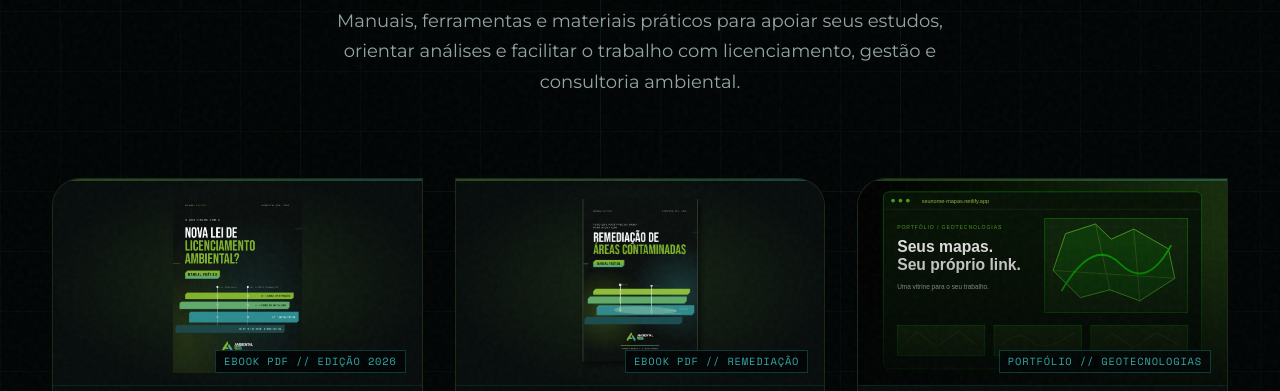
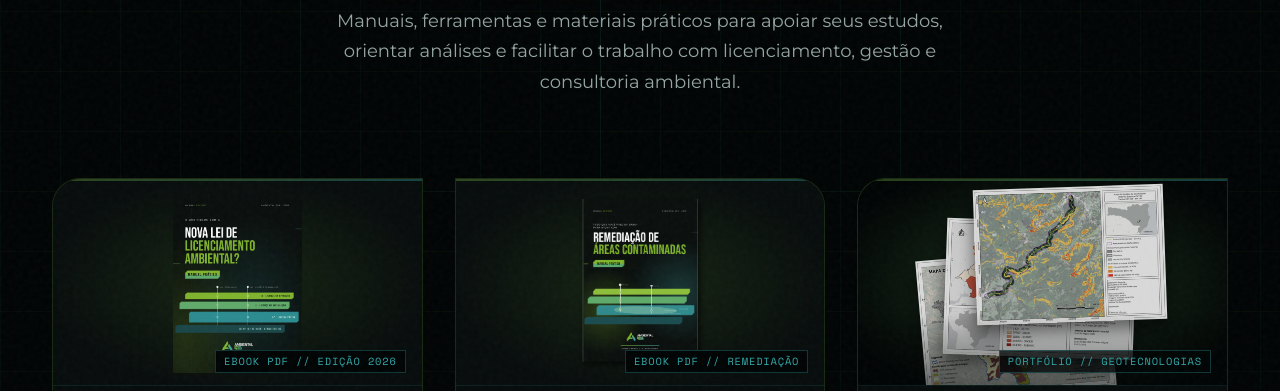
Before and after one commit to henriquegsantos149/low-ticket, a website built with Vite: page index.html in a window 1280 px wide. Shown: the part 409-800 px from the top of the page. Built offline with nearby package versions, Linux system fonts and the light colour scheme.

Commit message:
adicao de mapas

```diff
--- a/index.html
+++ b/index.html
@@ -145,8 +145,12 @@
 
             <!-- Produto 3: Portfólio de Mapas -->
             <article class="showcase-card" id="produto-3">
-              <div class="card-media">
-                <img src="/assets/portfolio-card.svg" alt="Ilustração de um portfólio de mapas com galeria e mapa em destaque" width="800" height="450" loading="lazy">
+              <div class="card-media card-media-maps">
+                <div class="card-map-stack">
+                  <img class="card-map-back" src="/assets/hero-mapa-solos.webp" alt="Mapa da classificação dos solos na bacia do Ribeirão dos Mangues" width="1552" height="1148" loading="lazy">
+                  <img class="card-map-middle" src="/assets/hero-mapa-populacao.webp" alt="Mapa da população estimada dos municípios de Pernambuco" width="1494" height="1060" loading="lazy">
+                  <img class="card-map-front" src="/assets/hero-mapa-declividade.webp" alt="Mapa de análise de declividade da rodovia SC-112" width="2324" height="1634" loading="lazy">
+                </div>
                 <div class="card-media-overlay"></div>
                 <span class="media-coord">PORTFÓLIO // GEOTECNOLOGIAS</span>
               </div>
--- a/styles.css
+++ b/styles.css
@@ -758,3 +758,15 @@ body::before {
 .card-media-manual .media-coord {
   background: var(--bg-primary);
 }
+
+.card-media-maps { background: radial-gradient(ellipse at center, #19311b, #010404 85%); }
+.card-map-stack { position: absolute; width: 66%; height: 92%; left: 17%; top: 4%; }
+.card-media-maps .card-map-stack img { position: absolute; width: 78%; height: auto; object-fit: contain; border: 2px solid #fff; box-shadow: 0 8px 18px #0009; filter: brightness(.85); }
+.card-map-back { left: 0; top: 35%; z-index: 1; transform: rotate(-5deg); }
+.card-map-middle { left: 10%; top: 18%; z-index: 2; transform: rotate(2deg); }
+.card-map-front { right: 0; top: 0; z-index: 3; transform: rotate(-2deg); }
+.showcase-card:hover .card-map-back { transform: rotate(-5deg); }
+.showcase-card:hover .card-map-middle { transform: rotate(2deg); }
+.showcase-card:hover .card-map-front { transform: rotate(-2deg); }
+.card-media-maps .card-media-overlay { z-index: 4; background: linear-gradient(180deg, transparent 65%, #01040488); }
+.card-media-maps .media-coord { z-index: 5; }
```
Also changed, not shown: portfoliomapas.html (+2 -2 lines), assets/hero-mapa-declividade.webp (added), assets/hero-mapa-populacao.png (added), assets/hero-mapa-populacao.webp (added), assets/hero-mapa-solos.webp (added), 3 other files.
